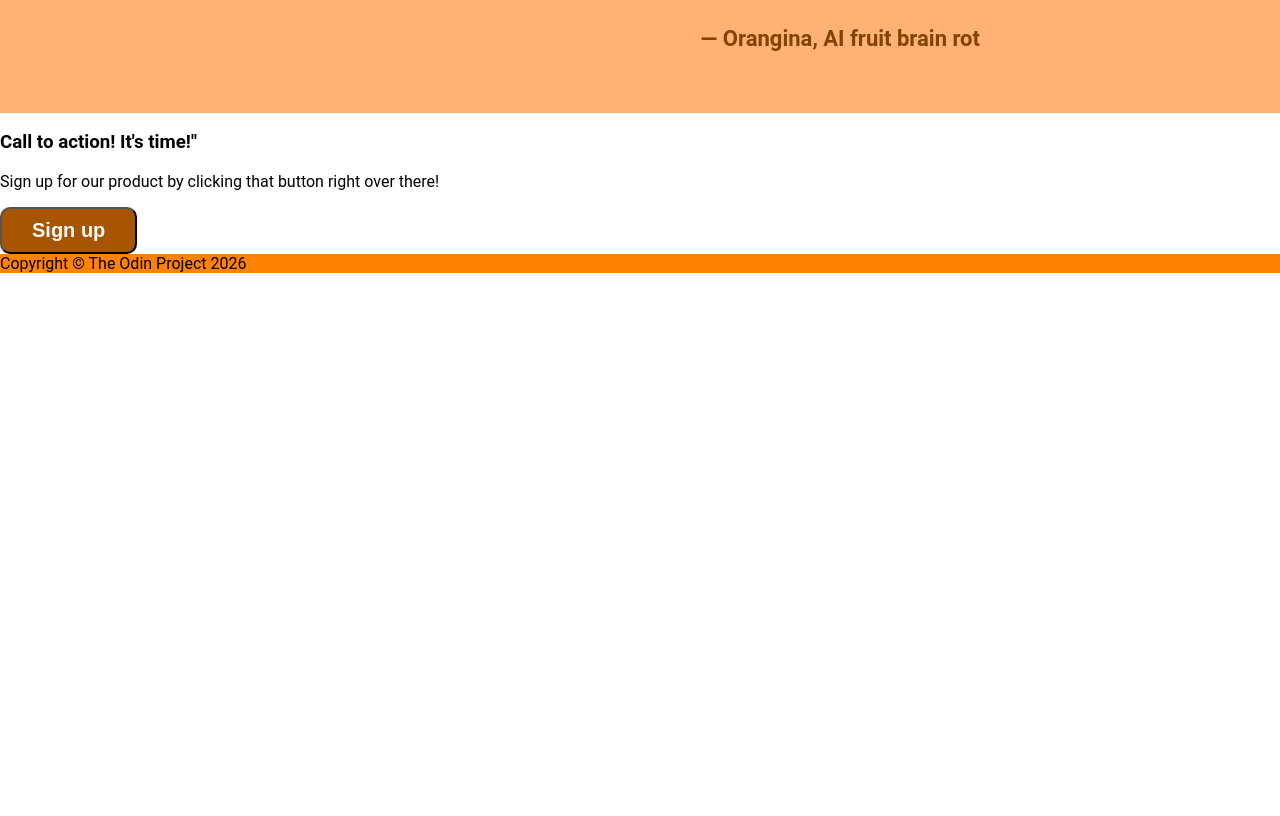
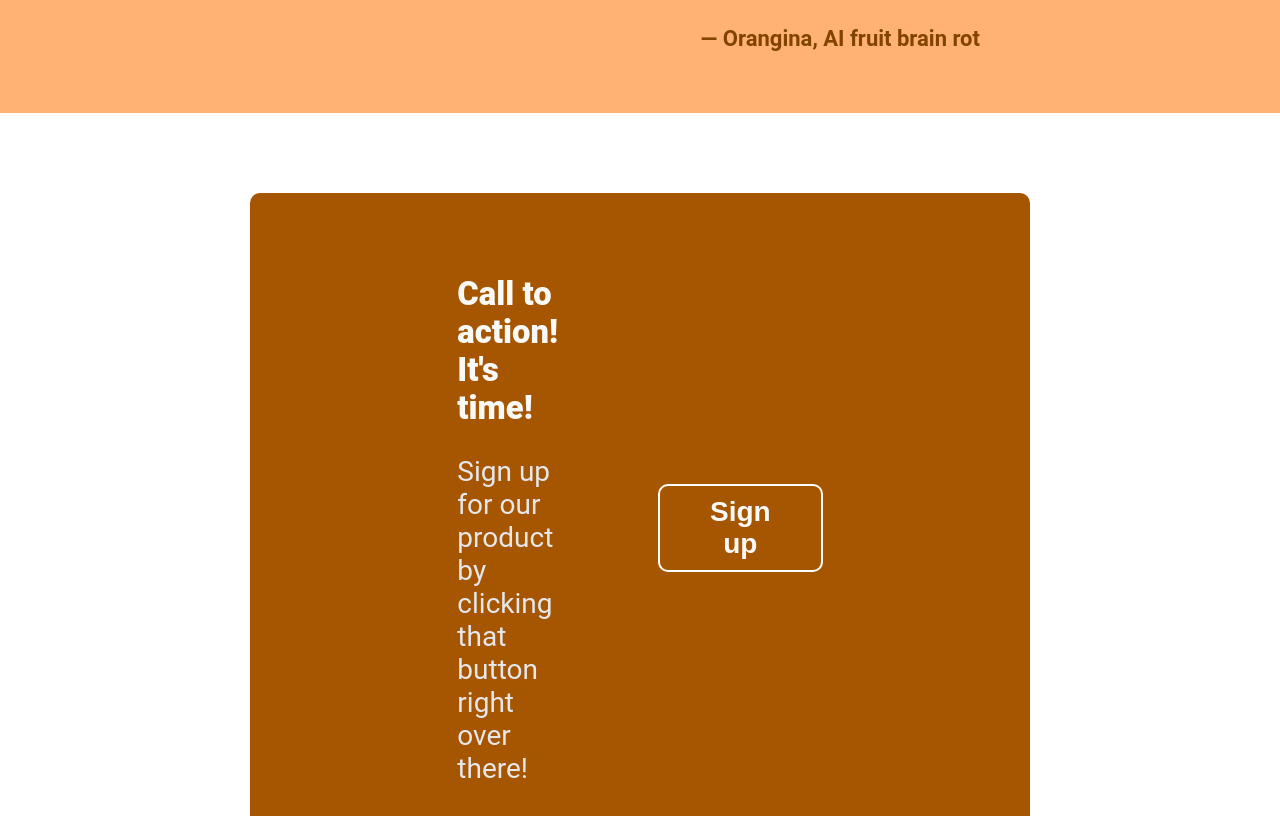
Before and after one commit to 45p87814/odin-landing-page, a plain HTML site: page index.html in a window 1280 px wide. Shown: the part 1720-2536 px from the top of the page. Before the commit the page ends 1993 px from the top, so only its background shows below. Drawn offline with Linux system fonts and the light colour scheme.

Commit message:
Add footer and complete landing page styles

```diff
--- a/index.html
+++ b/index.html
@@ -48,9 +48,11 @@
 </div>
 
 <div class="sign-up">
-    <h3>Call to action! It's time!"</h3>
+    <div class="action-text">
+    <h3>Call to action! It's time!</h3>
     <p>Sign up for our product by clicking that button right over there!</p>
-    <button>Sign up</button>
+    </div>
+    <div class="action-button"><button>Sign up</button></div>
 
 </div>
 </div>
--- a/style.css
+++ b/style.css
@@ -49,6 +49,10 @@ a {
 
 }
 
+.left-hero {
+    padding-right: 200px;
+
+}
 .left-hero h1 {
     font-weight: 900;
     color: #f9faf8;
@@ -75,6 +79,7 @@ button {
     justify-content: center;
     align-items: center;
     gap: 30px;
+    margin: 0 250px;
 }
 
 .card {
@@ -114,8 +119,47 @@ button {
     font-weight: 600;
     color: #824300;
 }
+
+.sign-up {
+    background-color: #A65500;
+    border-radius: 10px;
+    margin: 80px 250px;
+    padding: 50px 300px;
+    display:flex;
+    justify-content: center;
+    gap: 100px;
+    align-items: center;
+}
+
+.action-text {
+    font-size: 28px;
+
+
+}
+
+.action-button button {
+    font-size: 28px;
+    border: 2px solid white;
+    padding: 10px 50px;
+
+}
+
+h3 {
+    color: #f9faf8;
+    font-weight: 900;
+    margin-bottom: 5px;
+}
+
+.action-text p {
+    color:#E5E7EB;
+}
 .footer {
     background-color:#FF8300 ;
     display: flex;
+    align-items: center;
+    justify-content: center;
+    padding: 30px;
+    font-size: 24px;
+    color: #E5E7EB;
 
 }
```
